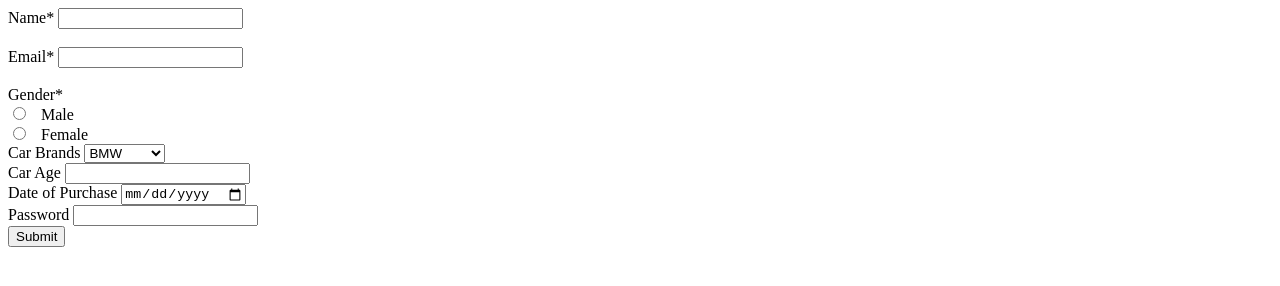
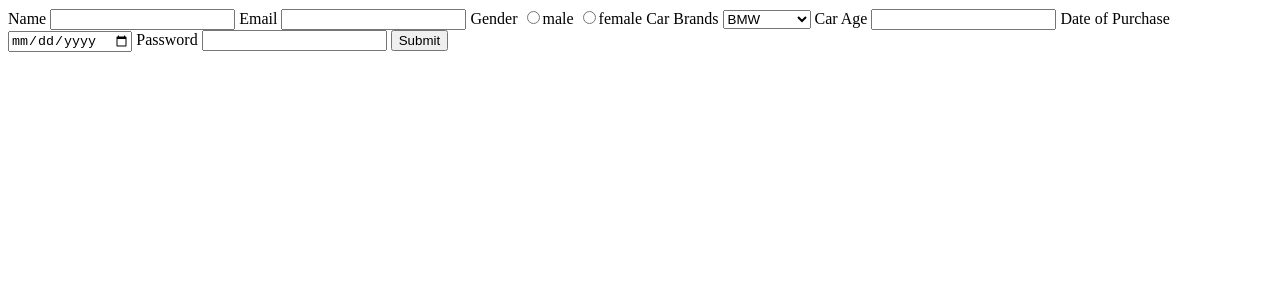
Before and after one commit to acciojob/car-insurance-form-pranavbadhan8, a website: page main.html in a window 1280 px wide. Drawn offline with Linux system fonts and the light colour scheme.

Commit message:
created a submission

```diff
--- a/main.html
+++ b/main.html
@@ -10,7 +10,7 @@
 	<!-- the entire body must be written by student -->
     <script type="text/javascript" src="./script.js">
 </script>
-	<form method="post">
+<!-- 	<form method="post">
  <div>
 	 <label for="Name">Name*</label>
 	 <input type="text" id="Name" name="Name" required><br><br>
@@ -42,6 +42,27 @@
 	<label for="password">Password</label>
 	<input type="password" id="password" required>
 	<br>
+	<button type="submit">Submit</button> -->
+	<form method="post">
+	<label for="name">Name</label>
+	<input type="text" id="name" required>
+	<label for="email">Email</label>
+	<input type="email" id="email" required>
+	<label for="gender">Gender</label>
+	<input type="radio" id="gender" name="gender" value="male" required>male
+	<input type="radio" id="gender" name="gender" value="female" required>female
+	<label for="cars">Car Brands</label>
+	<select id="cars">
+		<option>BMW</option>
+		<option>Audi</option>
+		<option>Merecedez</option>
+	</select>
+	<label for="carage">Car Age</label>
+	<input type="number" id="carage" required>
+	<label for="dop">Date of Purchase</label>
+	<input type="date" id="dop" required>
+	<label for="password">Password</label>
+	<input type="password" id="password" required>
 	<button type="submit">Submit</button>
 
 </body>
```
